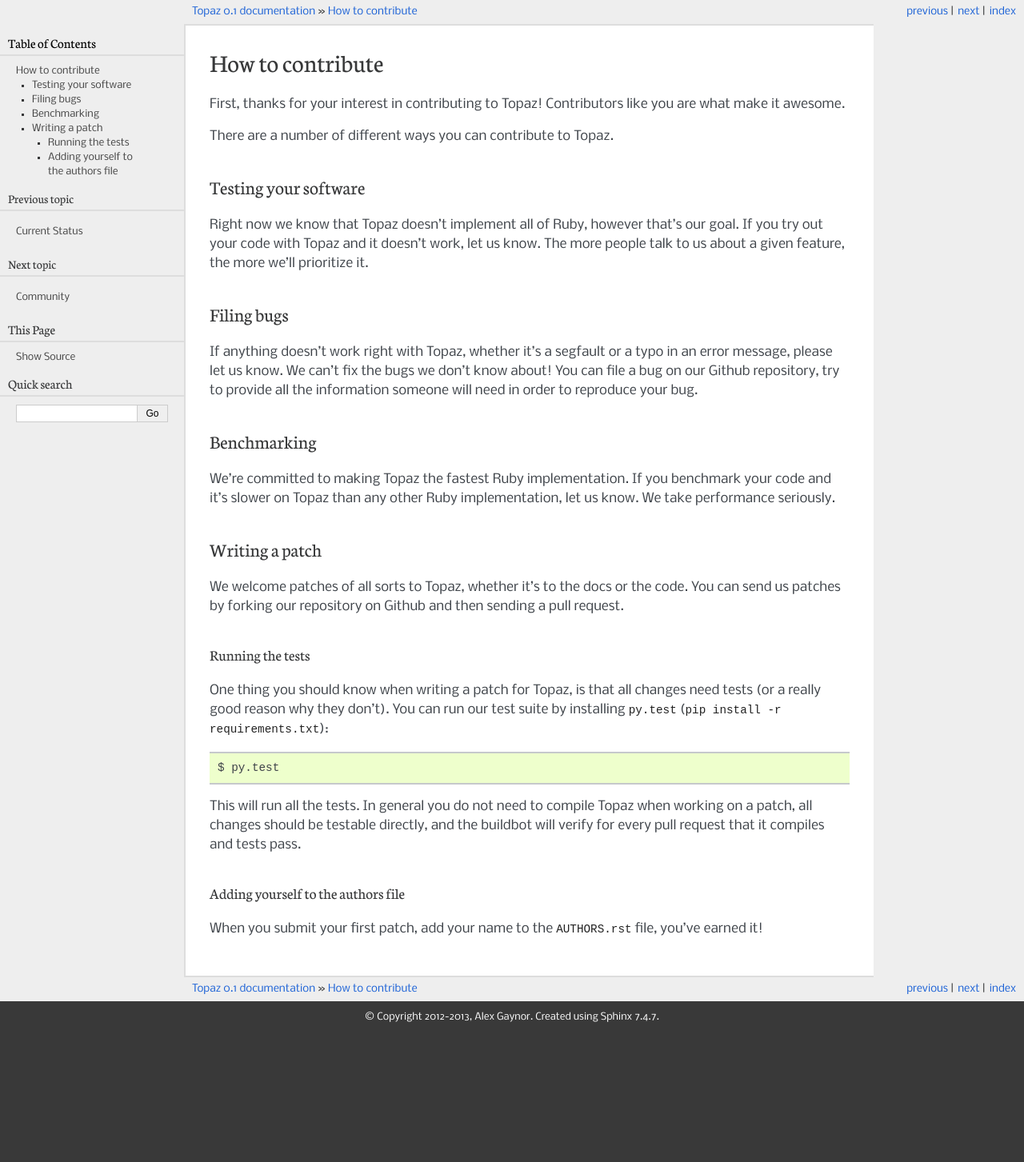
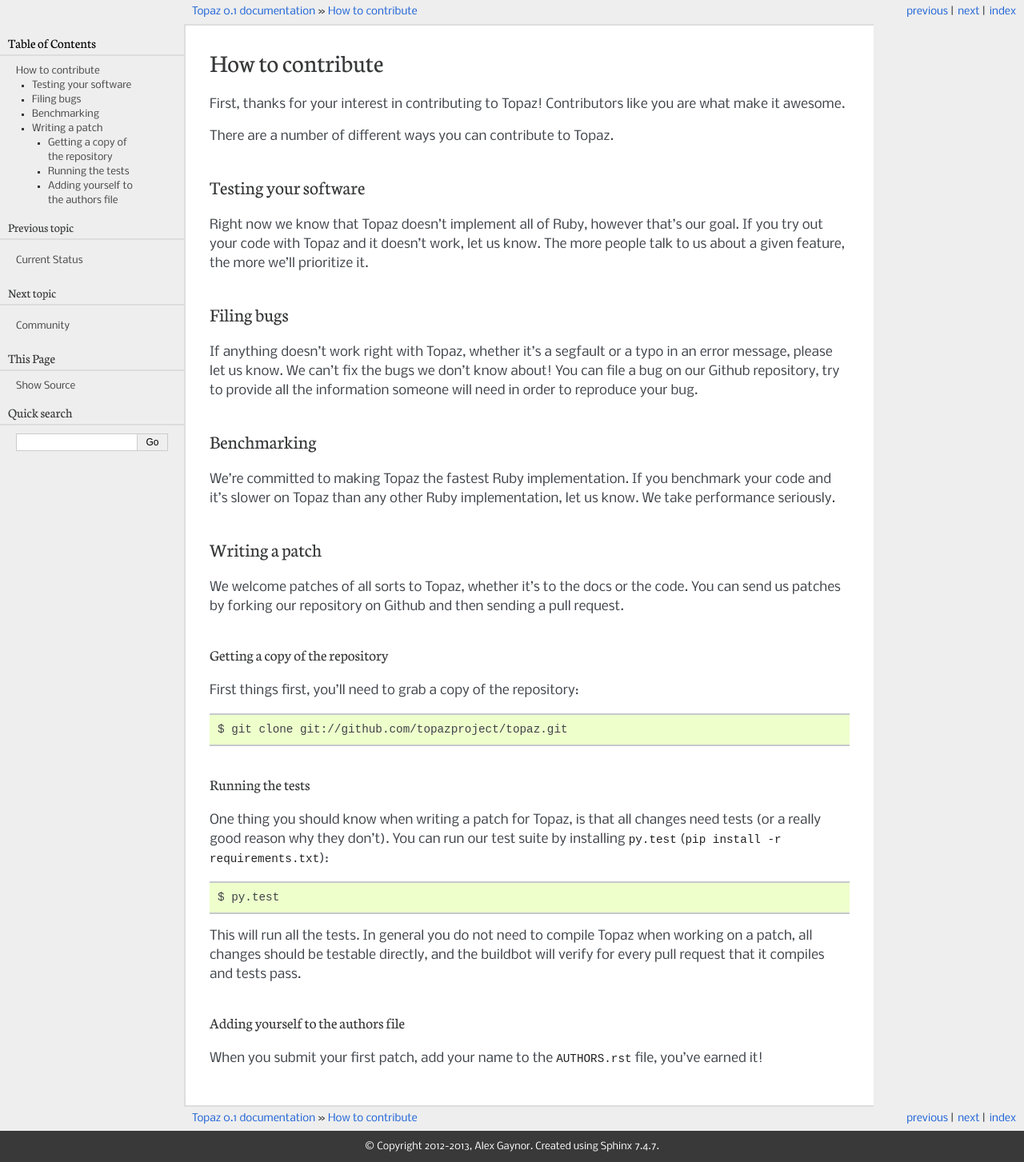
Before and after one commit to topazproject/topaz, a Sphinx documentation site: the page built from docs/contributing.rst, in a window 1280 px wide. Shown: the whole page at 80% size. Built offline with Sphinx 7.4.7, drawn with Linux system fonts in a browser that asks for light colours; before the commit the page ends 1291 px from its top, so only the background shows below that.

Commit message:
link to the repository

```diff
--- a/docs/contributing.rst
+++ b/docs/contributing.rst
@@ -35,6 +35,13 @@
 You can send us patches by forking our repository on Github and then sending a
 pull request.
 
+Getting a copy of the repository
+~~~~~~~~~~~~~~~~~~~~~~~~~~~~~~~~
+
+First things first, you'll need to grab a copy of the repository::
+
+    $ git clone git://github.com/topazproject/topaz.git
+
 Running the tests
 ~~~~~~~~~~~~~~~~~
 
```
